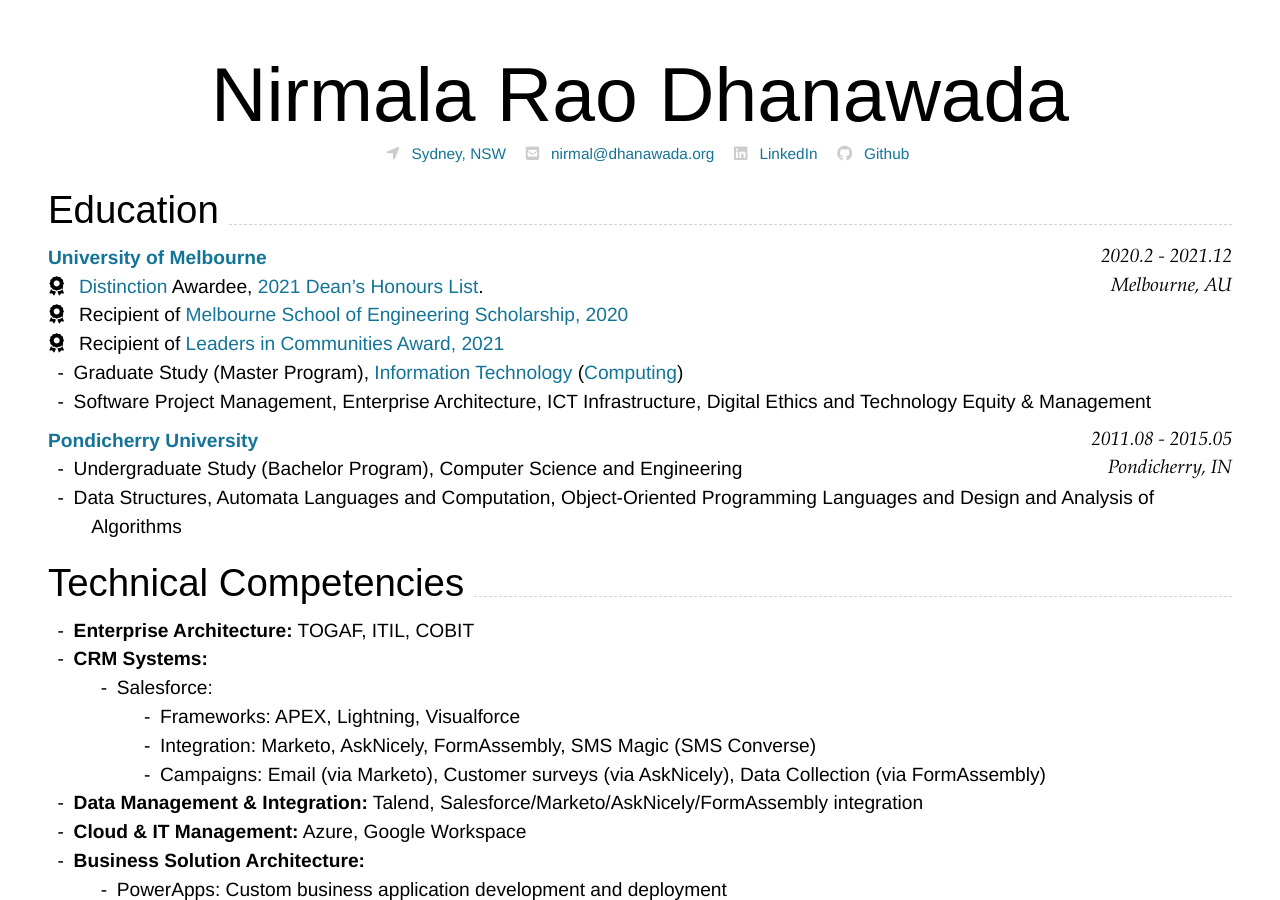
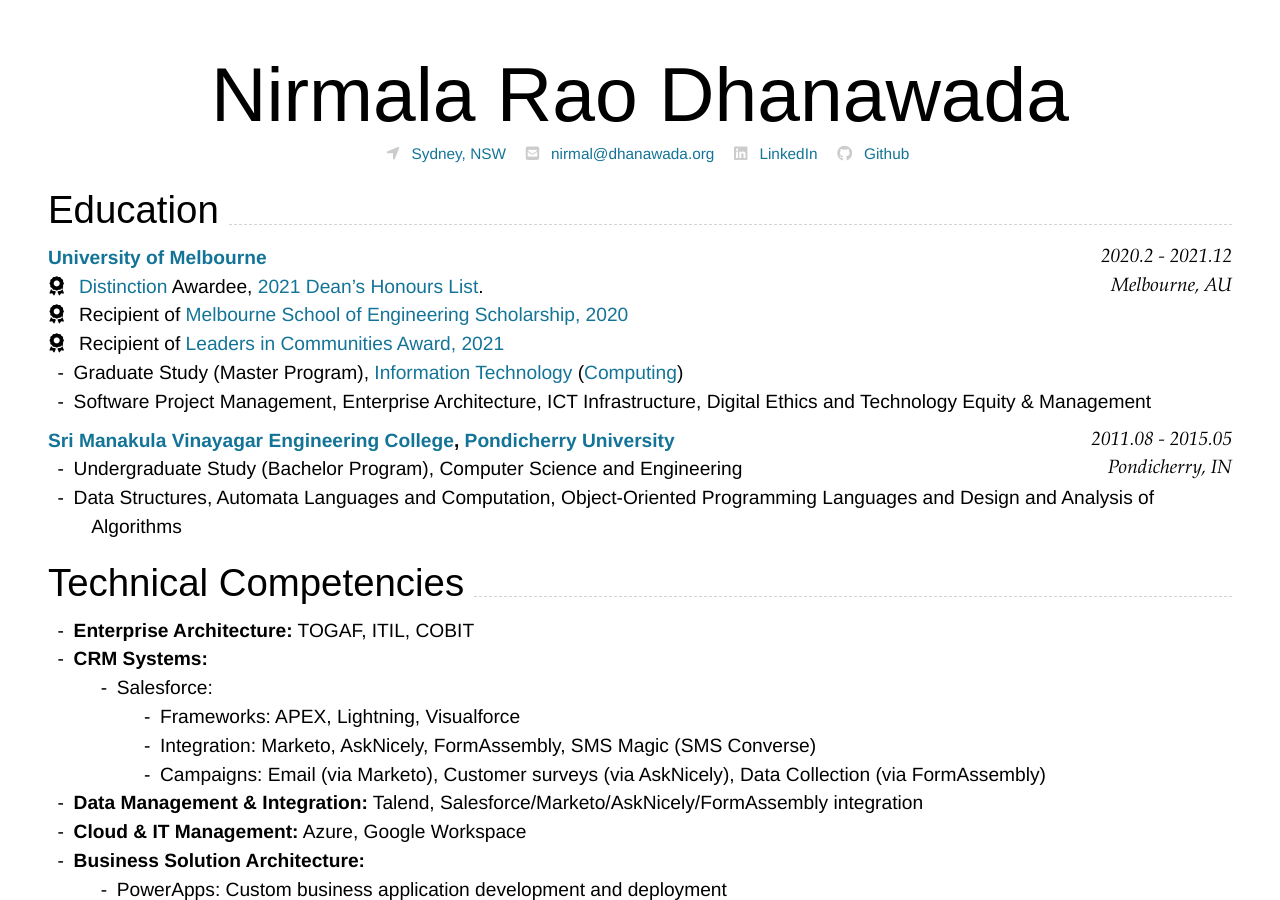
Before and after one commit to thedhanawada/me, a Jekyll site: the page built from index.md, in a window 1280 px wide and 900 px high. Built offline with Jekyll 4.4.1, drawn with Linux system fonts in a browser that asks for light colours; nearby versions of some CDN libraries.

Commit message:
Update index.md

````diff
--- a/index.md
+++ b/index.md
@@ -47,7 +47,7 @@ Melbourne, AU
 - Graduate Study (Master Program), [Information Technology](https://handbook.unimelb.edu.au/2021/courses/mc-it) ([Computing](https://handbook.unimelb.edu.au/2021/components/mc-it-spec-1){:target="_blank"})
 - Software Project Management, Enterprise Architecture, ICT Infrastructure, Digital Ethics and Technology Equity & Management
 
-### **[Pondicherry University](https://www.pondiuni.edu.in/){:target="_blank"}** `2011.08 - 2015.05`
+### **[Sri Manakula Vinayagar Engineering College](https://smvec.ac.in/){:target="_blank"}, [Pondicherry University](https://www.pondiuni.edu.in/){:target="_blank"}** `2011.08 - 2015.05`
 
 ```
 Pondicherry, IN
````
